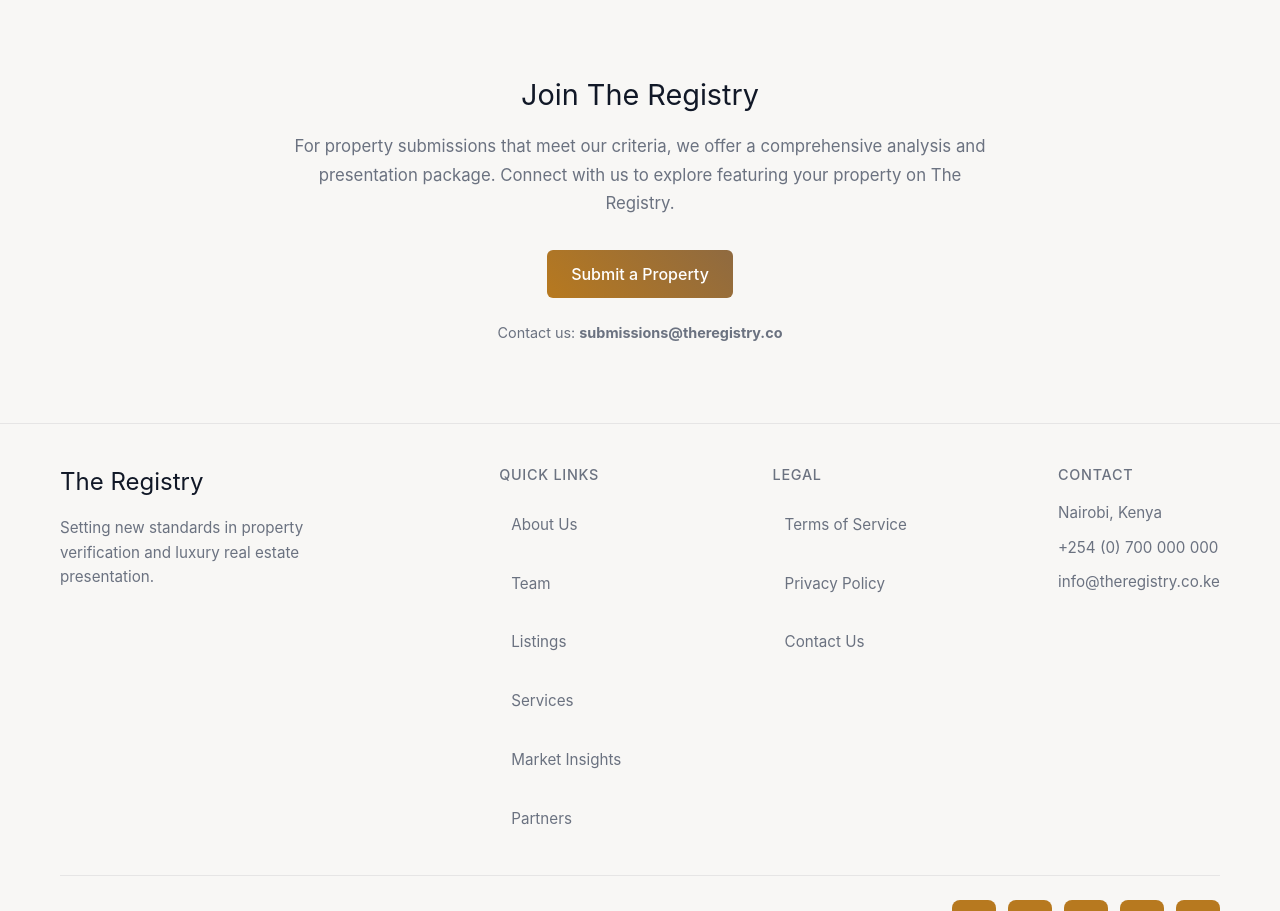
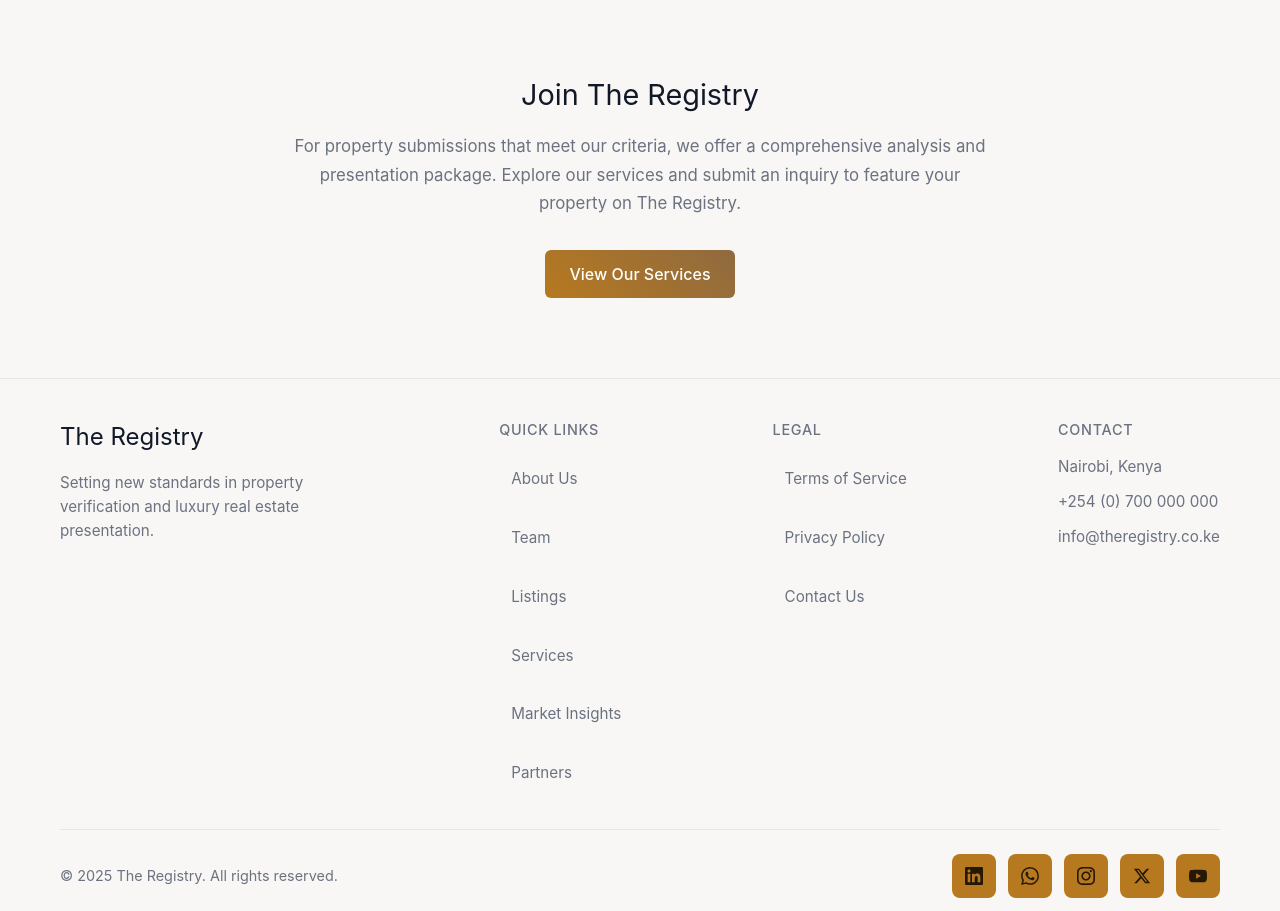
Before and after one commit to RonKG/verity-site, a Next.js app: page /about in a window 1280 px wide. Shown: the part 1860-2771 px from the top of the page. Built offline with nearby package versions, Linux system fonts and the light colour scheme.

Commit message:
Update about page CTA to link to services page
- Change 'Join The Registry' button from mailto link to /services page
- Update button text from 'Submit a Property' to 'View Our Services'
- Remove redundant contact email text below button
- Improve user flow by directing to service inquiry form

```diff
--- a/pages/about.js
+++ b/pages/about.js
@@ -243,12 +243,12 @@ export default function About() {
           transition: 'color 0.3s ease'
         }}>
           For property submissions that meet our criteria, we offer a comprehensive
-          analysis and presentation package. Connect with us to explore featuring
-          your property on The Registry.
+          analysis and presentation package. Explore our services and submit an inquiry
+          to feature your property on The Registry.
         </p>
 
         <a
-          href="mailto:submissions@theregistry.co"
+          href="/services"
           style={{
             display: "inline-block",
             background: `linear-gradient(45deg, var(--theme-accent), var(--theme-accent-strong))`,
@@ -262,17 +262,8 @@ export default function About() {
           onMouseOver={(e) => e.target.style.transform = "translateY(-2px)"}
           onMouseOut={(e) => e.target.style.transform = "translateY(0)"}
         >
-          Submit a Property
+          View Our Services
         </a>
-
-        <p style={{
-          color: "var(--theme-text-muted)",
-          fontSize: "0.9rem",
-          marginTop: "1.5rem",
-          transition: 'color 0.3s ease'
-        }}>
-          Contact us: <b>submissions@theregistry.co</b>
-        </p>
       </section>
     </Layout>
   );
```
